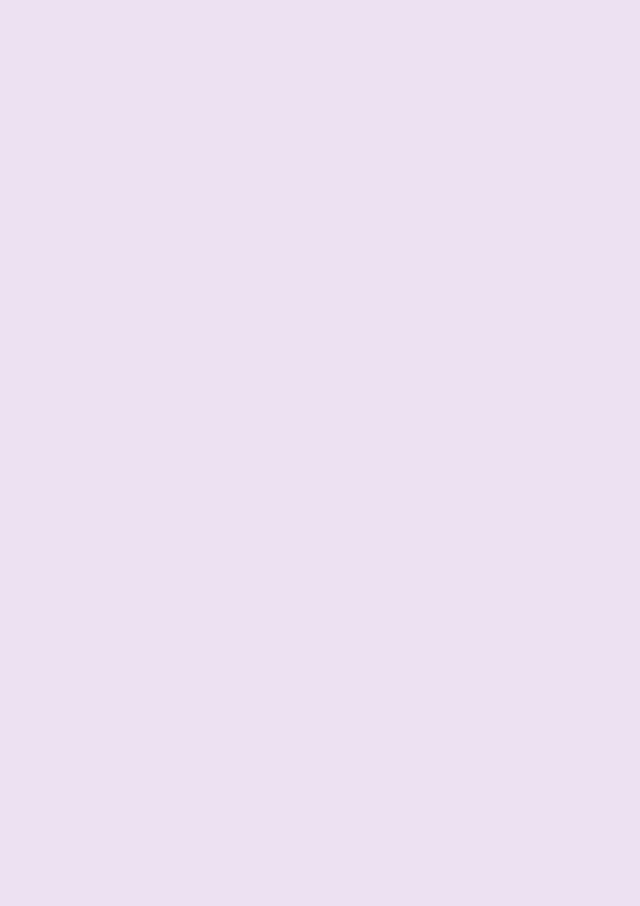
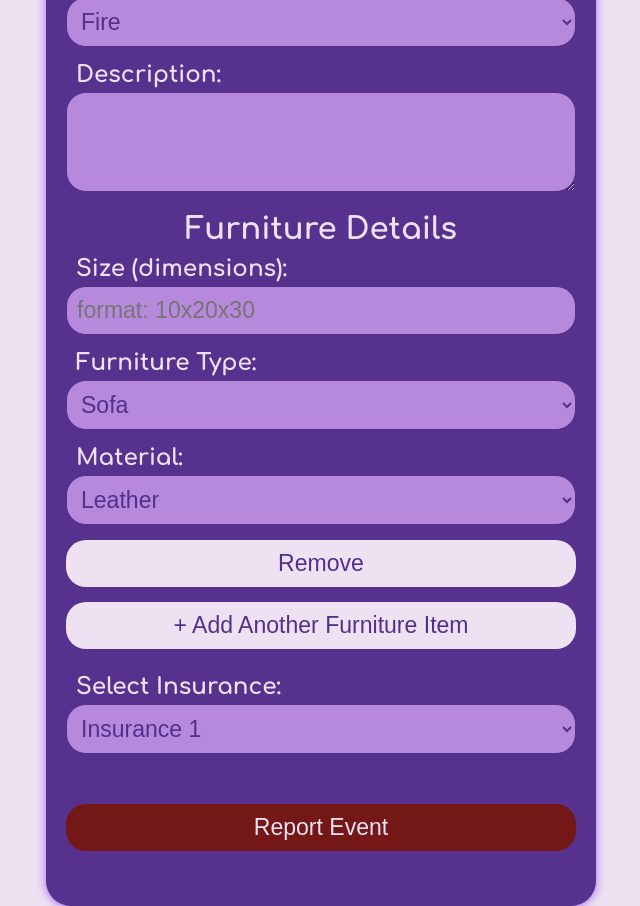
Before and after one commit to Trup10ka/Sofly, a plain HTML site: page sites/report-event.html in a window 1280 px wide. Shown: the whole page, without its empty margins (319-959 px from the left). Before the commit the page ends 800 px from the top, so only its background shows below. Drawn offline with Linux system fonts and the light colour scheme; files that its build step writes are made by us from their sources.

Commit message:
Implement report event page

```diff
--- a/sites/report-event.html
+++ b/sites/report-event.html
@@ -10,7 +10,60 @@
     <link rel="preconnect" href="https://fonts.gstatic.com" crossorigin>
     <link href="https://fonts.googleapis.com/css2?family=Comfortaa:wght@300..700&display=swap" rel="stylesheet">
 </head>
-<body>
+<body class="comfortaa-normal">
+<form class="insurance-form">
+    <h2 style="margin-bottom: 15px">Report an event</h2>
 
+    <!-- Incident Type Dropdown -->
+    <label for="incident-type">Incident Type:</label>
+    <select id="incident-type" name="incident-type">
+        <option value="fire">Fire</option>
+        <option value="flood">Flood</option>
+        <option value="home-pet">Home-Pet</option>
+    </select>
+
+    <!-- Short Description Textarea -->
+    <label for="description">Description:</label>
+    <textarea id="description" name="description"></textarea>
+
+    <!-- Furniture Details Wrapper -->
+    <div id="furniture-container">
+        <fieldset>
+            <legend>Furniture Details</legend>
+
+            <label for="size-0">Size (dimensions):</label>
+            <input type="text" id="size-0" name="furniture[][size]" placeholder="format: 10x20x30" required>
+
+            <label for="furniture-type-0">Furniture Type:</label>
+            <select id="furniture-type-0" name="furniture[][type]">
+                <option value="sofa">Sofa</option>
+                <option value="chair">Chair</option>
+                <option value="table">Table</option>
+            </select>
+
+            <label for="material-0">Material:</label>
+            <select id="material-0" name="furniture[][material]">
+                <option value="leather">Leather</option>
+                <option value="fabric">Fabric</option>
+                <option value="none">None</option>
+            </select>
+
+            <button type="button" class="remove-furniture">Remove</button>
+        </fieldset>
+    </div>
+    <button type="button" id="add-furniture">+ Add Another Furniture Item</button>
+
+    <!-- Insurance Selection Dropdown -->
+    <label style="margin-top: 25px" for="insurance">Select Insurance:</label>
+    <select id="insurance" name="insurance">
+        <option value="placeholder1">Insurance 1</option>
+        <option value="placeholder2">Insurance 2</option>
+        <option value="placeholder3">Insurance 3</option>
+    </select>
+
+    <!-- Submit Button -->
+    <button class="report-event-button" type="submit">Report Event</button>
+</form>
+<script src="public/scripts/report-event.js"></script>
 </body>
 </html>
```
